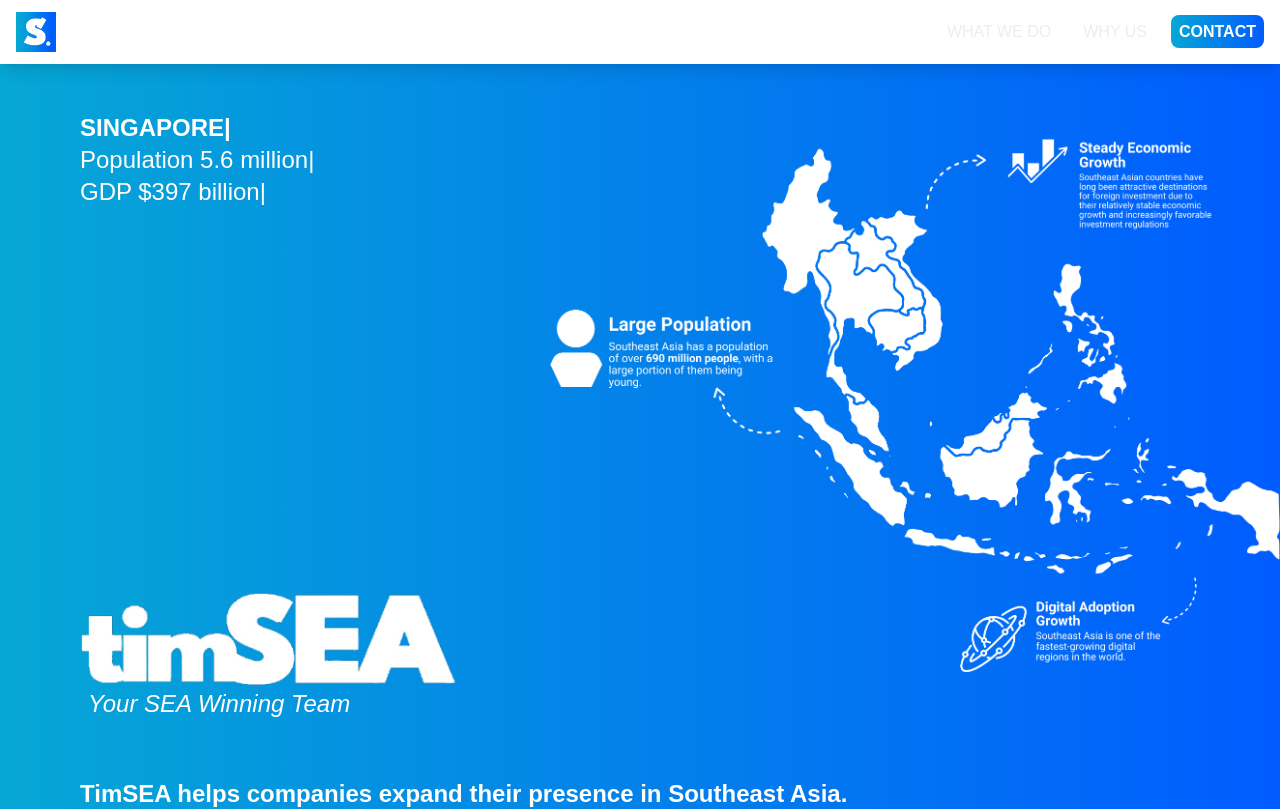
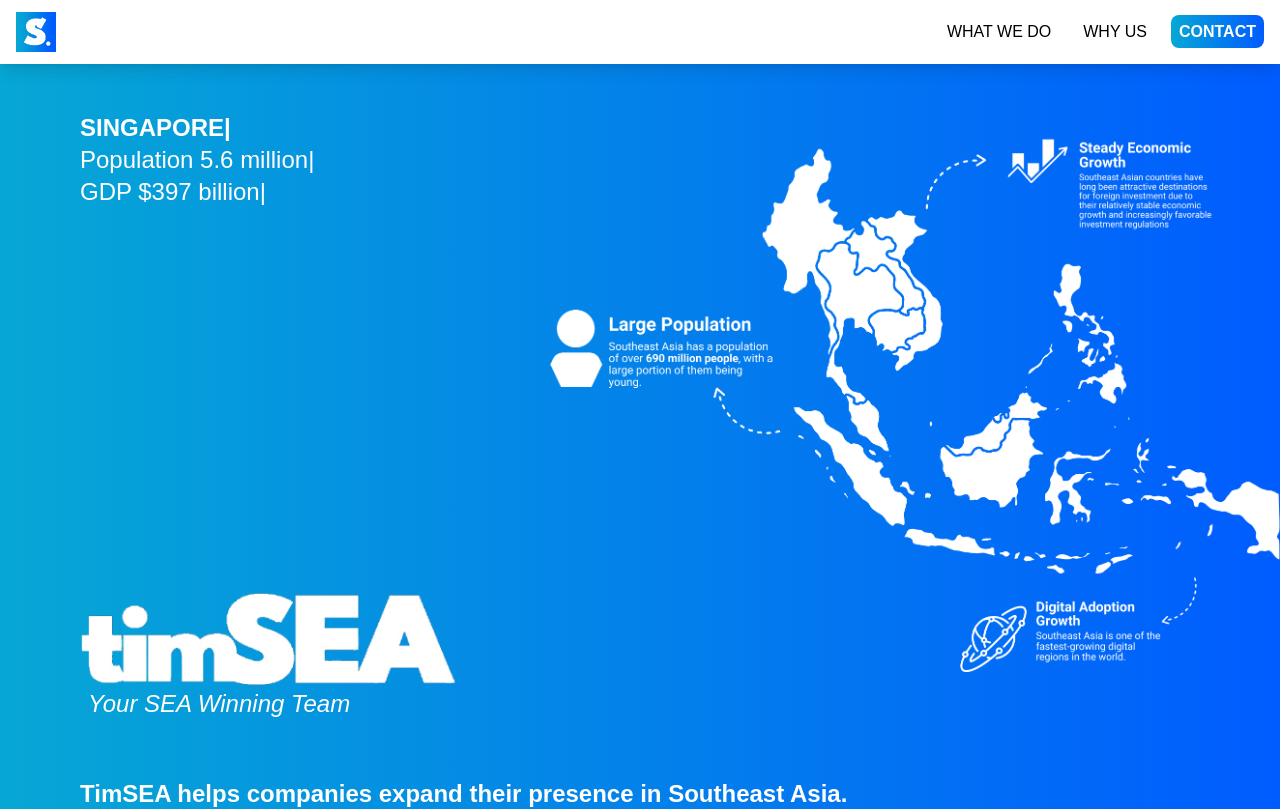
Before and after one commit to AlfinTeguh16/TimSEA-CompanyProfile, a Next.js app: page / in a window 1280 px wide. Shown: the top 809 px of the page. Built offline with nearby package versions, Linux system fonts and the light colour scheme.

Commit message:
fix: text color in brave browser

```diff
--- a/src/app/layout.tsx
+++ b/src/app/layout.tsx
@@ -10,10 +10,10 @@
       <head>
           <title>TimSEA</title>
       </head>
-      <body>
+      <body className='text-black'>
         <Navbar />
         <main>{children}</main>
-        <footer className='bg-blue-ribbon-700 p-5 mt-10'>
+        <footer className='bg-blue-ribbon-700 p-5 mt-10 bottom-0'>
           <p className='text-white font-bold flex justify-center'>&copy; 2024 TimSEA</p>
         </footer>
       </body>
```
